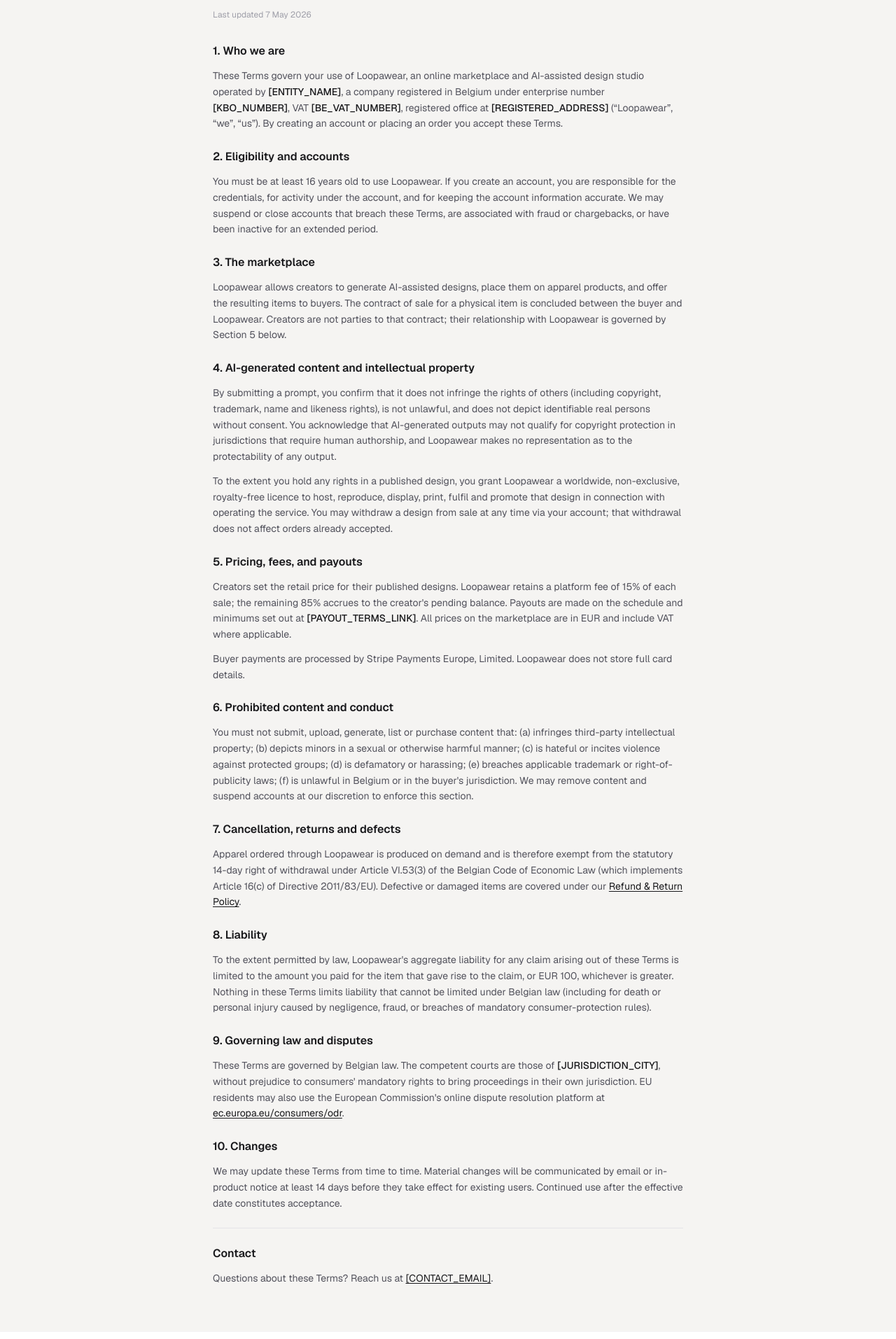
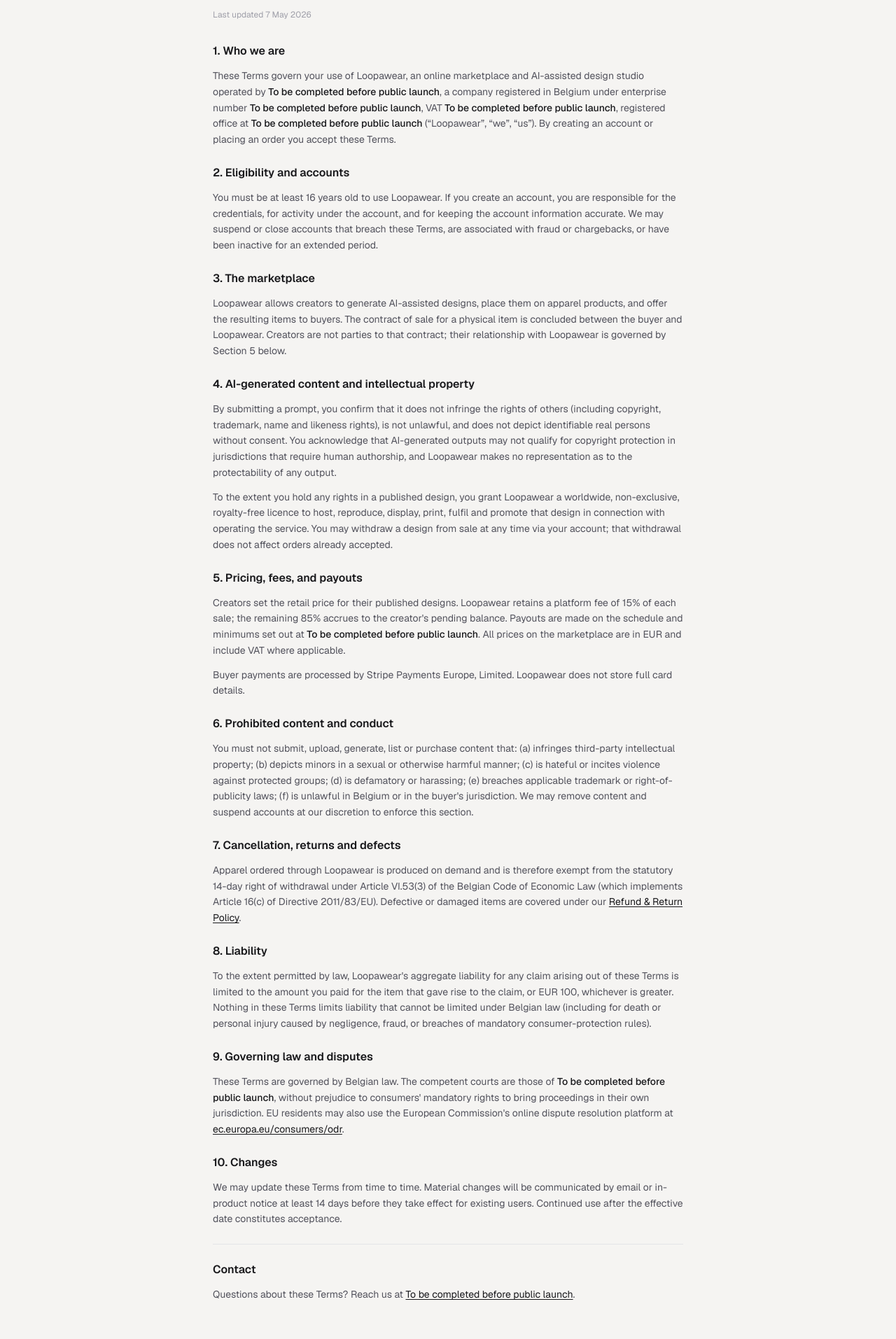
Before and after one commit to weversmat-loopa/Loopawear3, a Next.js app: page /terms in a window 1280 px wide. Shown: the part 147-2060 px from the top of the page at 70% size. Built offline with nearby package versions, Linux system fonts and the light colour scheme; no server answers.

Commit message:
chore(legal): centralize business info and remove placeholder comments

```diff
--- a/src/app/imprint/page.tsx
+++ b/src/app/imprint/page.tsx
@@ -1,21 +1,5 @@
-/**
- * Imprint — placeholder content for Loopawear (Belgium).
- *
- * BEFORE LAUNCH:
- * 1. Replace every [BRACKETED] placeholder with real, current company info.
- * 2. Confirm the legal name matches the form on file at the KBO/BCE.
- * 3. Verify the VAT number is active and matches.
- * 4. Verify the listed director(s).
- * 5. Confirm hosting / sub-processor lines reflect reality (currently
- *    Vercel for app hosting, Supabase for data/auth/storage).
- * 6. Update the "Last updated" date when any of the above changes.
- *
- * Belgium does not require a German-style Impressum, but EU e-commerce
- * rules (Directive 2000/31/EC, Article 5) require the same identification
- * data to be made available to recipients. This page satisfies that.
- */
-
 import type { Metadata } from "next";
+import { businessInfo } from "@/lib/legal/businessInfo";
 
 export const metadata: Metadata = {
   title: "Imprint",
@@ -44,46 +28,46 @@ export default function ImprintPage() {
           <dl className="mt-3 grid grid-cols-1 gap-y-2 sm:grid-cols-[10rem_1fr] sm:gap-x-6">
             <dt className="text-zinc-500 dark:text-zinc-400">Legal name</dt>
             <dd className="text-zinc-900 dark:text-zinc-100">
-              [ENTITY_NAME]
+              {businessInfo.entityName}
             </dd>
 
             <dt className="text-zinc-500 dark:text-zinc-400">Legal form</dt>
             <dd className="text-zinc-900 dark:text-zinc-100">
-              [LEGAL_FORM, e.g. BV / SRL]
+              {businessInfo.legalForm}
             </dd>
 
             <dt className="text-zinc-500 dark:text-zinc-400">
               Registered office
             </dt>
             <dd className="text-zinc-900 dark:text-zinc-100">
-              [REGISTERED_ADDRESS]
+              {businessInfo.registeredAddress}
             </dd>
 
             <dt className="text-zinc-500 dark:text-zinc-400">KBO / BCE</dt>
-            <dd className="text-zinc-900 dark:text-zinc-100">[KBO_NUMBER]</dd>
+            <dd className="text-zinc-900 dark:text-zinc-100">{businessInfo.kboNumber}</dd>
 
             <dt className="text-zinc-500 dark:text-zinc-400">VAT</dt>
             <dd className="text-zinc-900 dark:text-zinc-100">
-              [BE_VAT_NUMBER]
+              {businessInfo.vatNumber}
             </dd>
 
             <dt className="text-zinc-500 dark:text-zinc-400">Director(s)</dt>
             <dd className="text-zinc-900 dark:text-zinc-100">
-              [DIRECTOR_NAMES]
+              {businessInfo.directorNames}
             </dd>
 
             <dt className="text-zinc-500 dark:text-zinc-400">Email</dt>
             <dd>
               <a
-                href="mailto:[CONTACT_EMAIL]"
+                href={`mailto:${businessInfo.contactEmail}`}
                 className="text-zinc-900 underline underline-offset-2 hover:text-violet-600 dark:text-zinc-100"
               >
-                [CONTACT_EMAIL]
+                {businessInfo.contactEmail}
               </a>
             </dd>
 
             <dt className="text-zinc-500 dark:text-zinc-400">Phone</dt>
-            <dd className="text-zinc-900 dark:text-zinc-100">[PHONE]</dd>
+            <dd className="text-zinc-900 dark:text-zinc-100">{businessInfo.phone}</dd>
           </dl>
         </section>
 
@@ -98,7 +82,7 @@ export default function ImprintPage() {
             Payoh North #07-04, Singapore 318992). AI image generation is
             provided by{" "}
             <span className="font-medium text-zinc-900 dark:text-zinc-100">
-              [FAL_LEGAL_ENTITY]
+              {businessInfo.falLegalEntity}
             </span>
             . Payment processing is provided by Stripe Payments Europe,
             Limited, 25/28 North Wall Quay, Dublin 1, Ireland.
--- a/src/app/privacy/page.tsx
+++ b/src/app/privacy/page.tsx
@@ -1,19 +1,5 @@
-/**
- * Privacy Policy — placeholder content for Loopawear (Belgium, GDPR).
- *
- * BEFORE LAUNCH:
- * 1. Have a Belgian privacy practitioner / DPO review and amend.
- * 2. Replace every [BRACKETED] placeholder with real company details
- *    (controller identity, DPO contact, retention specifics, sub-processors).
- * 3. Confirm the legal bases listed match how the product actually works.
- * 4. If you appoint a DPO, list contact here.
- * 5. Keep the sub-processor list in sync with reality (Stripe, fal.ai,
- *    Supabase, Vercel, Resend, etc.). Sub-processor changes should be
- *    notified to users in advance.
- * 6. Update the "Last updated" date when the wording changes.
- */
-
 import type { Metadata } from "next";
+import { businessInfo } from "@/lib/legal/businessInfo";
 
 export const metadata: Metadata = {
   title: "Privacy Policy",
@@ -42,26 +28,26 @@ export default function PrivacyPage() {
             The controller of your personal data within the meaning of
             Regulation (EU) 2016/679 (&ldquo;GDPR&rdquo;) is{" "}
             <span className="font-medium text-zinc-900 dark:text-zinc-100">
-              [ENTITY_NAME]
+              {businessInfo.entityName}
             </span>
             , registered office at{" "}
             <span className="font-medium text-zinc-900 dark:text-zinc-100">
-              [REGISTERED_ADDRESS]
+              {businessInfo.registeredAddress}
             </span>
             , Belgium, KBO/BCE{" "}
             <span className="font-medium text-zinc-900 dark:text-zinc-100">
-              [KBO_NUMBER]
+              {businessInfo.kboNumber}
             </span>
             . Privacy enquiries:{" "}
             <a
-              href="mailto:[PRIVACY_EMAIL]"
+              href={`mailto:${businessInfo.privacyEmail}`}
               className="text-zinc-900 underline underline-offset-2 hover:text-violet-600 dark:text-zinc-100"
             >
-              [PRIVACY_EMAIL]
+              {businessInfo.privacyEmail}
             </a>
             . Data Protection Officer:{" "}
             <span className="font-medium text-zinc-900 dark:text-zinc-100">
-              [DPO_NAME_OR_NOT_APPOINTED]
+              {businessInfo.dpoStatement}
             </span>
             .
           </p>
@@ -140,12 +126,12 @@ export default function PrivacyPage() {
             processors on our instructions. Current sub-processors include:
             Supabase (database and auth, hosted in the EU),{" "}
             <span className="font-medium text-zinc-900 dark:text-zinc-100">
-              [FAL_REGION]
+              {businessInfo.falRegion}
             </span>{" "}
             (fal.ai, AI image generation), Stripe Payments Europe, Limited
             (payments), Vercel (hosting), and{" "}
             <span className="font-medium text-zinc-900 dark:text-zinc-100">
-              [EMAIL_PROVIDER]
+              {businessInfo.emailProvider}
             </span>{" "}
             (transactional email). Some of these providers may transfer data
             outside the EEA; in such cases transfers are covered by Standard
@@ -178,10 +164,10 @@ export default function PrivacyPage() {
             time where processing is based on consent. To exercise any of
             these, contact{" "}
             <a
-              href="mailto:[PRIVACY_EMAIL]"
+              href={`mailto:${businessInfo.privacyEmail}`}
               className="text-zinc-900 underline underline-offset-2 hover:text-violet-600 dark:text-zinc-100"
             >
-              [PRIVACY_EMAIL]
+              {businessInfo.privacyEmail}
             </a>
             . If you believe our processing infringes the GDPR, you have the
             right to lodge a complaint with the Belgian Data Protection
--- a/src/app/terms/page.tsx
+++ b/src/app/terms/page.tsx
@@ -1,16 +1,6 @@
-/**
- * Terms of Service — placeholder content for Loopawear (Belgium).
- *
- * BEFORE LAUNCH:
- * 1. Have a Belgian lawyer review and amend.
- * 2. Replace every [BRACKETED] placeholder with real company details.
- * 3. Update the "Last updated" date when the wording changes.
- * 4. Confirm jurisdiction/venue clauses and dispute-resolution language.
- * 5. Reflect any changes here in /refunds and /privacy where they overlap.
- */
-
 import type { Metadata } from "next";
 import Link from "next/link";
+import { businessInfo } from "@/lib/legal/businessInfo";
 
 export const metadata: Metadata = {
   title: "Terms of Service",
@@ -39,19 +29,19 @@ export default function TermsPage() {
             These Terms govern your use of Loopawear, an online marketplace and
             AI-assisted design studio operated by{" "}
             <span className="font-medium text-zinc-900 dark:text-zinc-100">
-              [ENTITY_NAME]
+              {businessInfo.entityName}
             </span>
             , a company registered in Belgium under enterprise number{" "}
             <span className="font-medium text-zinc-900 dark:text-zinc-100">
-              [KBO_NUMBER]
+              {businessInfo.kboNumber}
             </span>
             , VAT{" "}
             <span className="font-medium text-zinc-900 dark:text-zinc-100">
-              [BE_VAT_NUMBER]
+              {businessInfo.vatNumber}
             </span>
             , registered office at{" "}
             <span className="font-medium text-zinc-900 dark:text-zinc-100">
-              [REGISTERED_ADDRESS]
+              {businessInfo.registeredAddress}
             </span>{" "}
             (&ldquo;Loopawear&rdquo;, &ldquo;we&rdquo;, &ldquo;us&rdquo;). By
             creating an account or placing an order you accept these Terms.
@@ -118,7 +108,7 @@ export default function TermsPage() {
             85% accrues to the creator&apos;s pending balance. Payouts are made
             on the schedule and minimums set out at{" "}
             <span className="font-medium text-zinc-900 dark:text-zinc-100">
-              [PAYOUT_TERMS_LINK]
+              {businessInfo.payoutTermsUrl}
             </span>
             . All prices on the marketplace are in EUR and include VAT where
             applicable.
@@ -188,7 +178,7 @@ export default function TermsPage() {
             These Terms are governed by Belgian law. The competent courts are
             those of{" "}
             <span className="font-medium text-zinc-900 dark:text-zinc-100">
-              [JURISDICTION_CITY]
+              {businessInfo.jurisdictionCity}
             </span>
             , without prejudice to consumers&apos; mandatory rights to bring
             proceedings in their own jurisdiction. EU residents may also use
@@ -225,10 +215,10 @@ export default function TermsPage() {
           <p>
             Questions about these Terms? Reach us at{" "}
             <a
-              href="mailto:[CONTACT_EMAIL]"
+              href={`mailto:${businessInfo.contactEmail}`}
               className="text-zinc-900 underline underline-offset-2 hover:text-violet-600 dark:text-zinc-100"
             >
-              [CONTACT_EMAIL]
+              {businessInfo.contactEmail}
             </a>
             .
           </p>
--- /dev/null
+++ b/src/lib/legal/businessInfo.ts
@@ -0,0 +1,21 @@
+const PENDING = "To be completed before public launch";
+
+export const businessInfo = {
+  entityName: PENDING,
+  legalForm: PENDING,
+  kboNumber: PENDING,
+  vatNumber: PENDING,
+  registeredAddress: PENDING,
+  contactEmail: PENDING,
+  supportEmail: PENDING,
+  privacyEmail: PENDING,
+  phone: PENDING,
+  directorNames: PENDING,
+  jurisdictionCity: PENDING,
+  payoutTermsUrl: PENDING,
+  cancellationWindowHours: PENDING,
+  falLegalEntity: PENDING,
+  falRegion: PENDING,
+  emailProvider: "Resend (Resend Inc., 2261 Market Street #5022, San Francisco, CA 94114, USA)",
+  dpoStatement: "No DPO has been appointed (not required at current processing scale).",
+} as const;
```
Also changed, not shown: src/app/refunds/page.tsx (+4 -17 lines).
